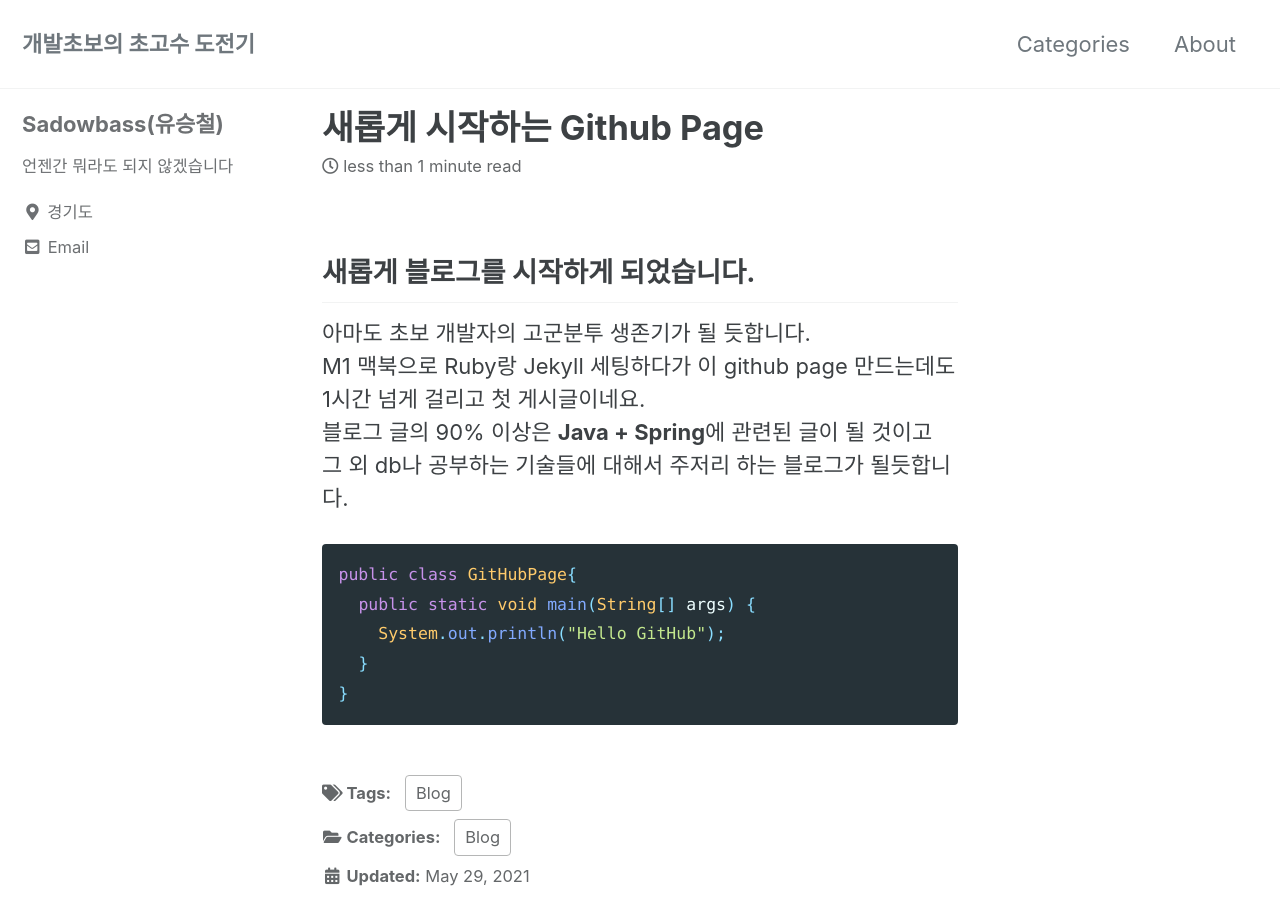
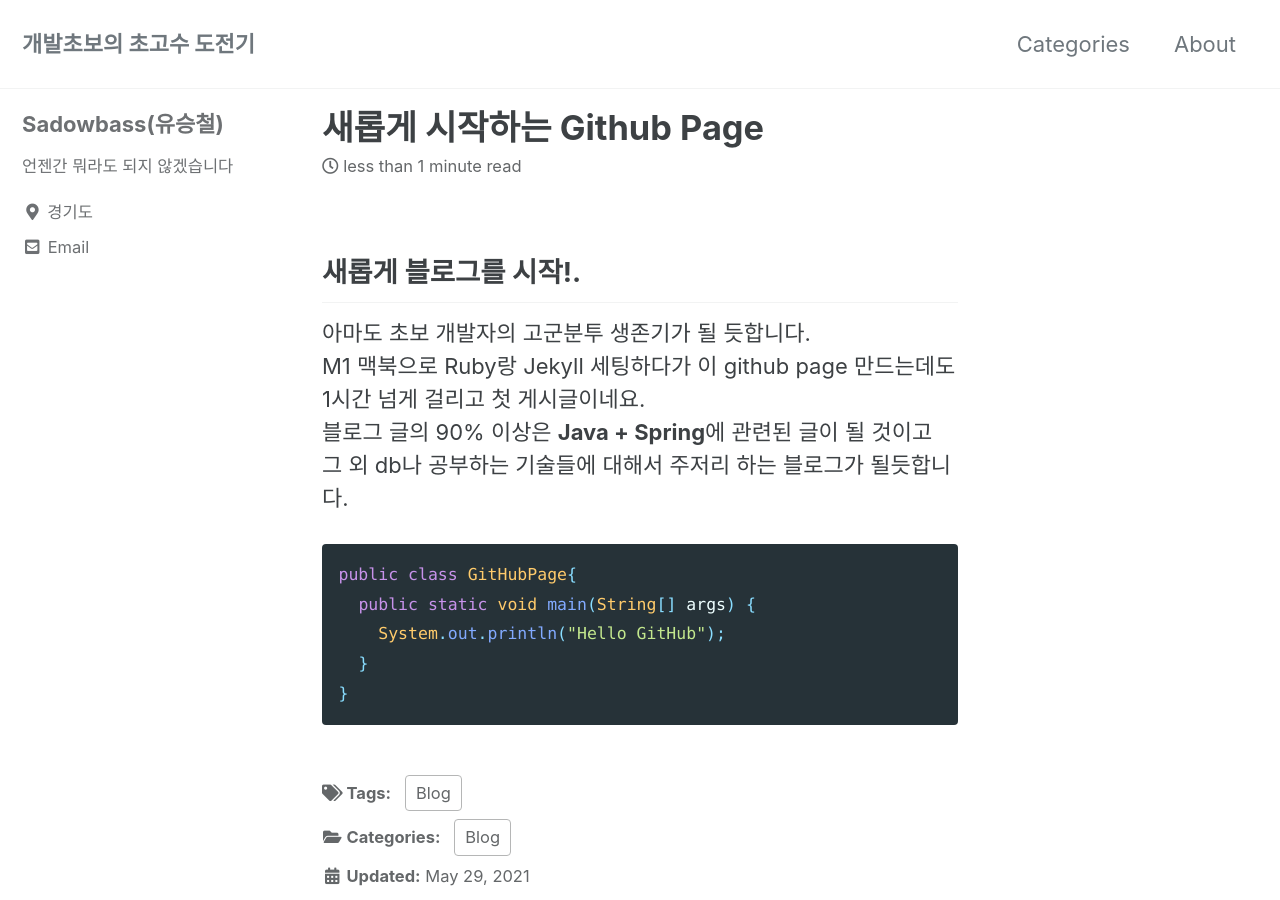
Before and after one commit to Sadowbass/sadowbass.github.io, a Jekyll site: the page built from _posts/2021-05-29-first-post.md, in a window 1280 px wide and 900 px high. Built offline with Jekyll 4.4.1, drawn with Linux system fonts in a browser that asks for light colours; cached includes are drawn as plain includes; comment, search, counter and statistics services are not loaded.

```diff
--- a/_posts/2021-05-29-first-post.md
+++ b/_posts/2021-05-29-first-post.md
@@ -9,7 +9,7 @@ tags:
 last_modified_at: 2021-05-29T18:14:00+09:00
 
 ---
-## 새롭게 블로그를 시작하게 되었습니다.
+## 새롭게 블로그를 시작!.
 아마도 초보 개발자의 고군분투 생존기가 될 듯합니다.
 M1 맥북으로 Ruby랑 Jekyll 세팅하다가 이 github page 만드는데도 1시간 넘게 걸리고 첫 게시글이네요.
 블로그 글의 90% 이상은 **Java + Spring**에 관련된 글이 될 것이고 그 외 db나 공부하는 기술들에 대해서 주저리 하는 블로그가 될듯합니다.
```
